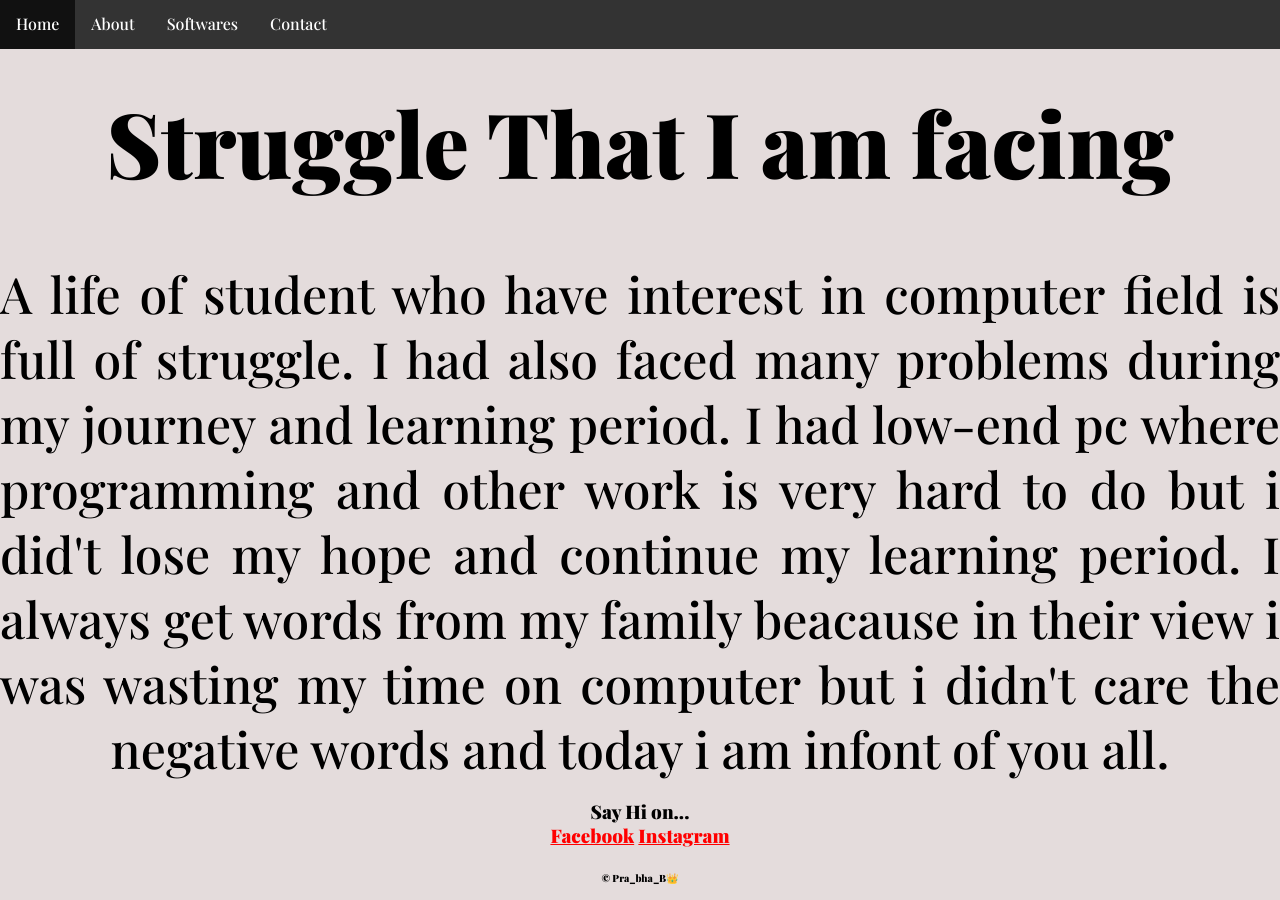
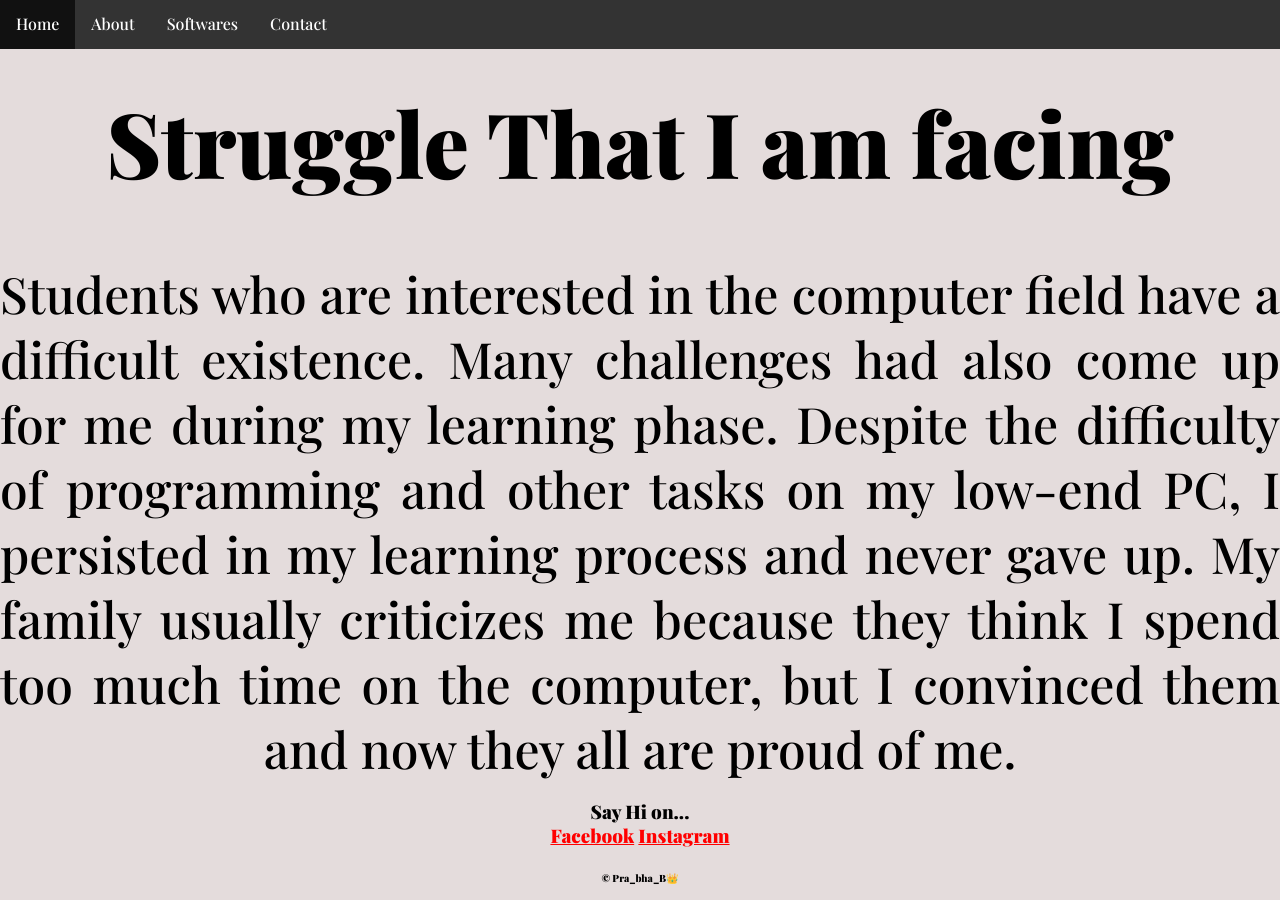
Before and after one commit to PrabhabTiwari/website, a Jekyll site: the page built from about.html, in a window 1280 px wide and 900 px high, scrolled down 1371 px. Built offline with Jekyll 4.4.1, drawn with Linux system fonts in a browser that asks for light colours.

Commit message:
Update about.html

```diff
--- a/about.html
+++ b/about.html
@@ -17,8 +17,7 @@ My interest in technology grew as I worked on it, and I began learning how to co
   <br><br><br>
 
   <h1 class="leftalign">Struggle That I am facing</h1>
-  <p> A life of student who have interest in computer field is full of struggle. I had also faced many problems during my journey and learning period. I had low-end pc where programming and other work is very hard to do but i did't lose my hope and continue my learning period.  I always get words from my family beacause in their view i was wasting my time on computer but i didn't care the negative words and today i am infont of you all.
-
+  <p>Students who are interested in the computer field have a difficult existence. Many challenges had also come up for me during my learning phase. Despite the difficulty of programming and other tasks on my low-end PC, I persisted in my learning process and never gave up. My family usually criticizes me because they think I spend too much time on the computer, but I convinced them and now they all are proud of me.
   </p>
 
   <h3>Say Hi on...<br>
```
